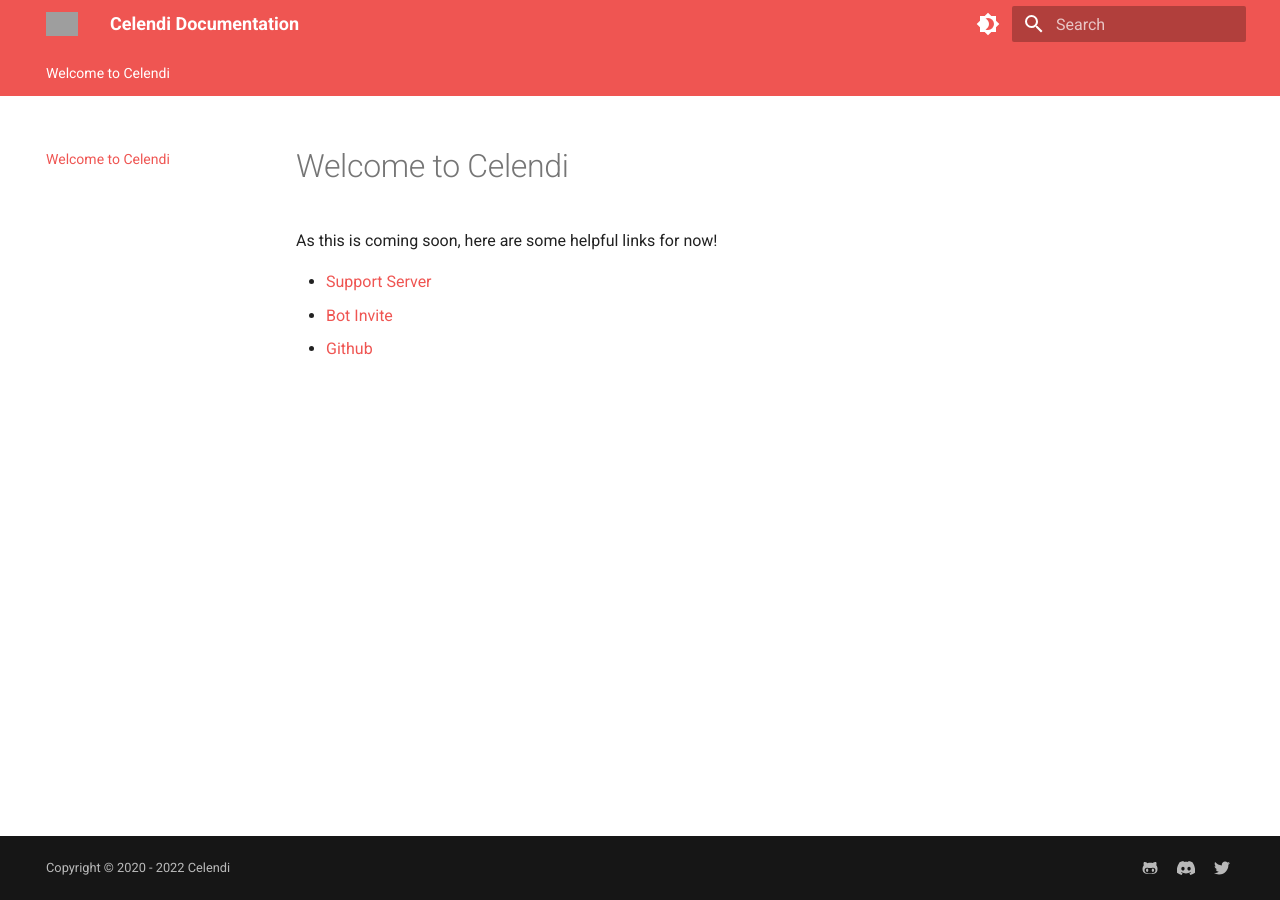
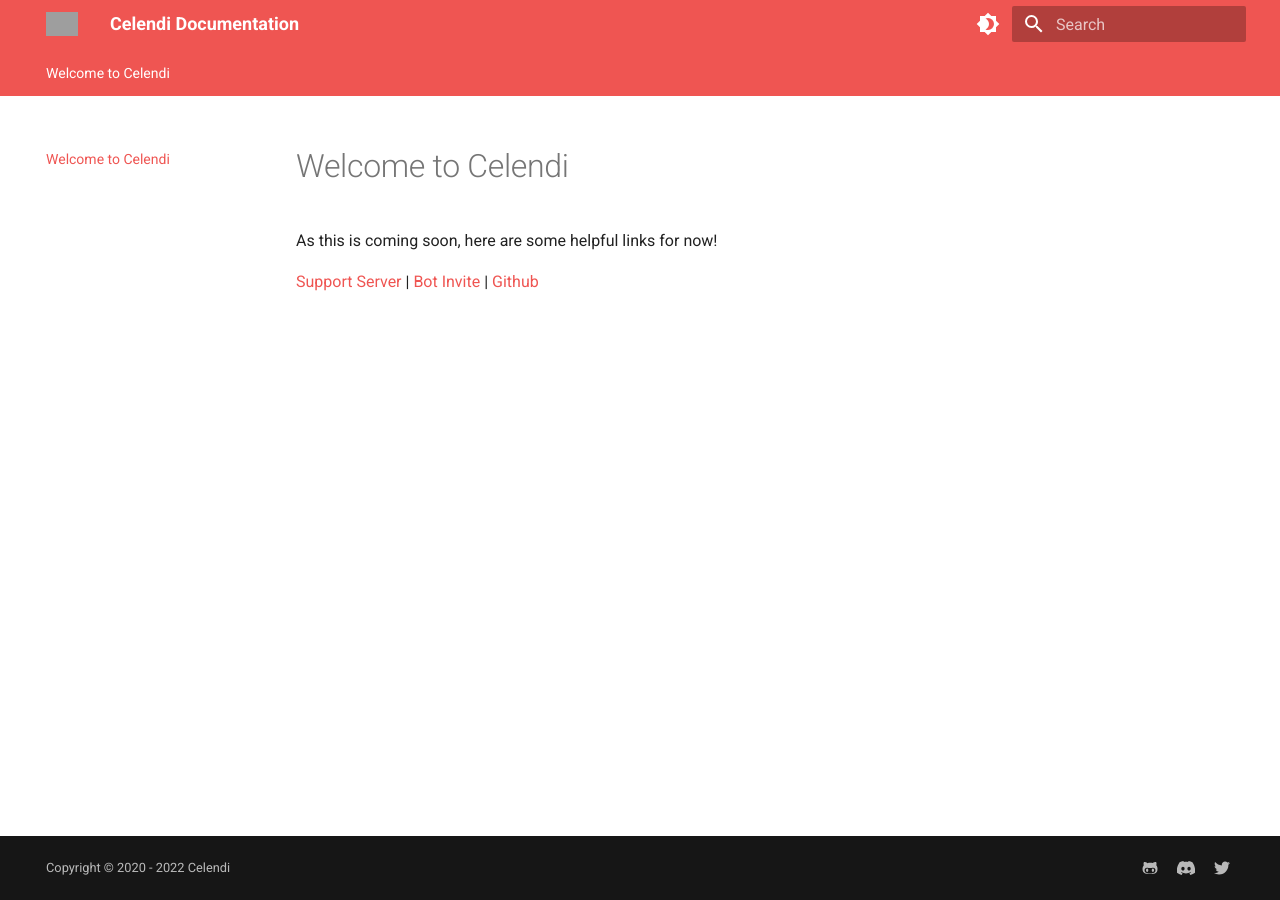
Before and after one commit to Celendi/Docs, an MkDocs documentation site: the page built from docs/index.md, in a window 1280 px wide. Built offline with MkDocs 1.6.1 and Material for MkDocs 9.7.7, drawn with Linux system fonts in a browser that asks for light colours; grey boxes are pictures that could not be loaded.

Commit message:
some minor changes

```diff
--- a/docs/index.md
+++ b/docs/index.md
@@ -2,6 +2,4 @@
 
 As this is coming soon, here are some helpful links for now!
 
-- [Support Server](https://celendi.me/discord)
-- [Bot Invite](https://celendi.me/invite)
-- [Github](https://github.com/celendi)
+[Support Server](https://celendi.me/discord) | [Bot Invite](https://celendi.me/invite) | [Github](https://github.com/celendi)
```
